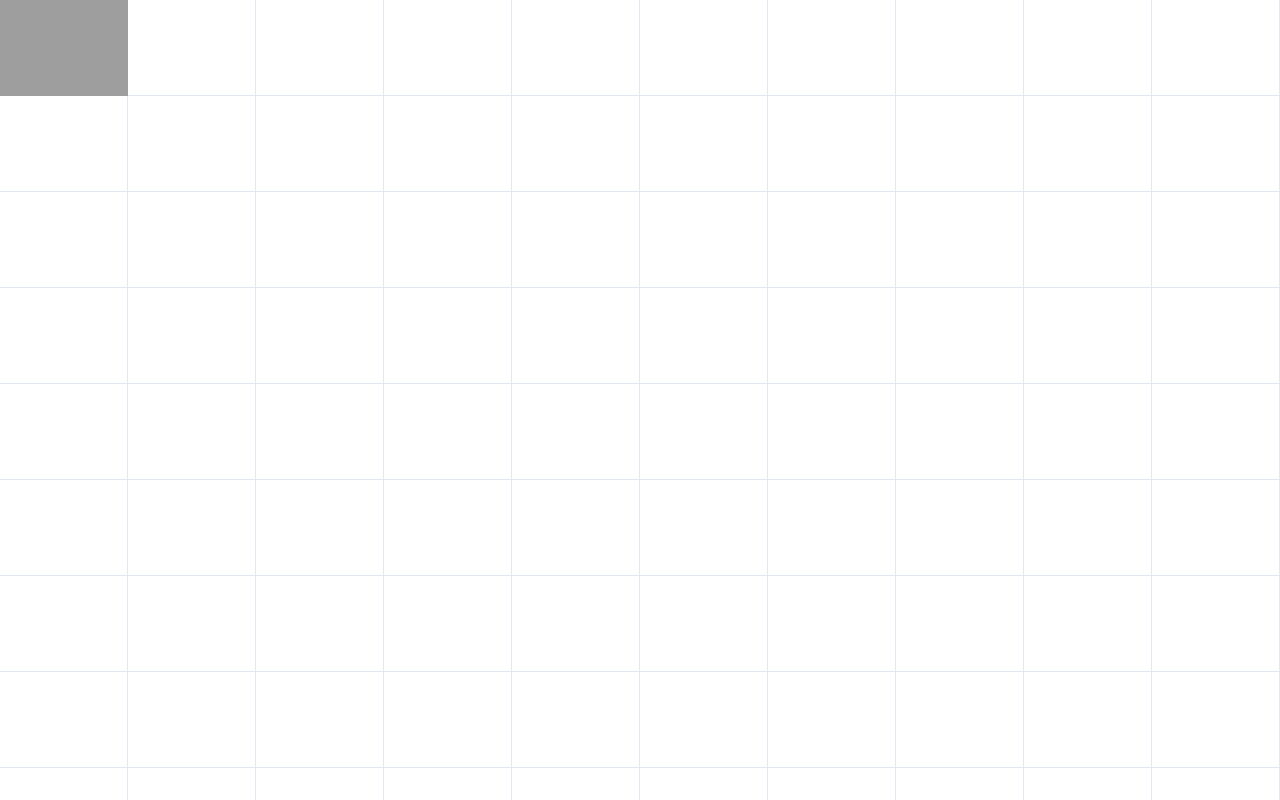
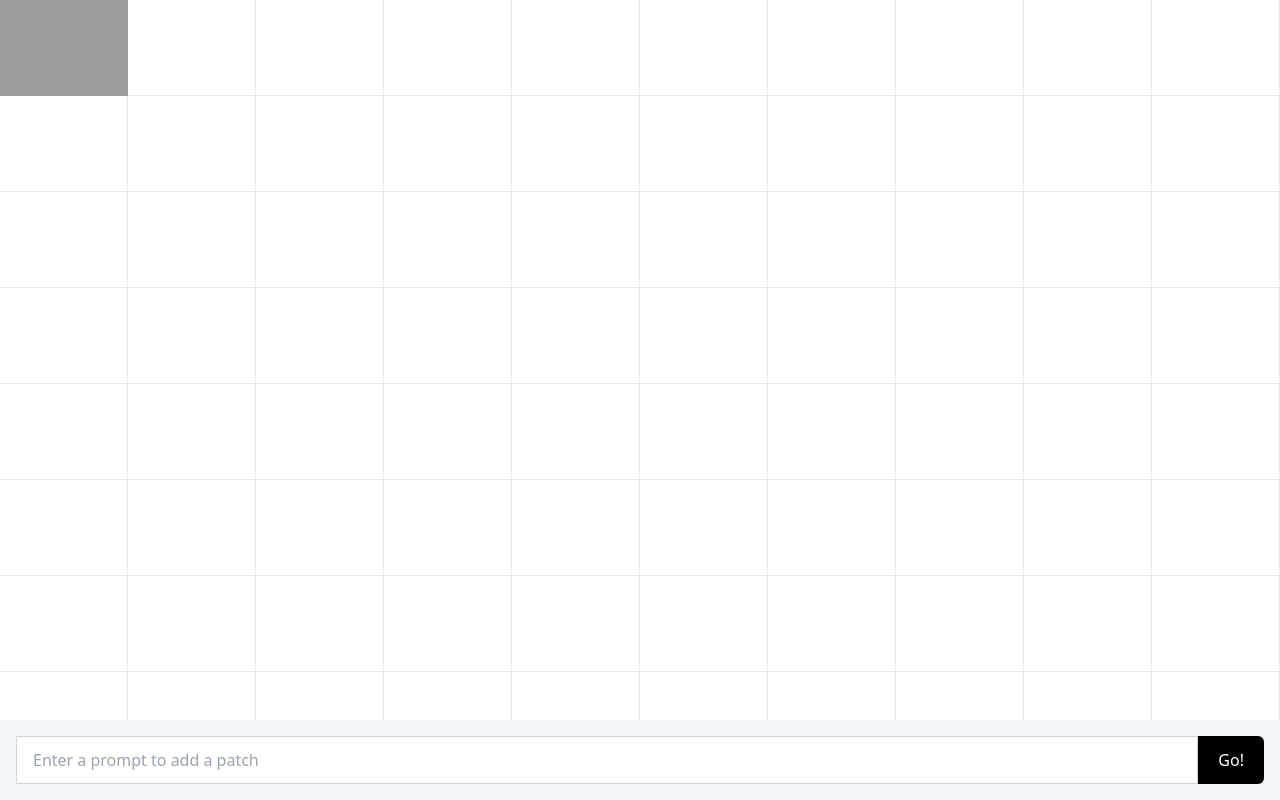
Before and after one commit to bfirsh/patchwork, a Next.js app: page / in a window 1280 px wide. Shown: the top 800 px of the page. Built offline with nearby package versions, Linux system fonts and the light colour scheme; grey boxes are pictures that could not be loaded.

Commit message:
Add form

```diff
--- a/pages/index.js
+++ b/pages/index.js
@@ -75,19 +75,15 @@ export default function Home() {
         )}
       </div>
 
-      {/* <h1 className="py-6 text-center font-bold text-2xl">
-        Dream something with{" "}
-        <a href="https://replicate.com/stability-ai/sdxl?utm_source=project&utm_project=getting-started">
-          SDXL
-        </a>
-      </h1>
-
-      <form className="w-full flex" onSubmit={handleSubmit}>
+      <form
+        className="absolute bottom-0 w-full p-4 flex bg-slate-100"
+        onSubmit={handleSubmit}
+      >
         <input
           type="text"
           className="flex-grow"
           name="prompt"
-          placeholder="Enter a prompt to display an image"
+          placeholder="Enter a prompt to add a patch"
         />
         <button className="button" type="submit">
           Go!
@@ -110,7 +106,7 @@ export default function Home() {
           )}
           <p className="py-3 text-sm opacity-50">status: {prediction.status}</p>
         </>
-      )} */}
+      )}
     </div>
   );
 }
```
